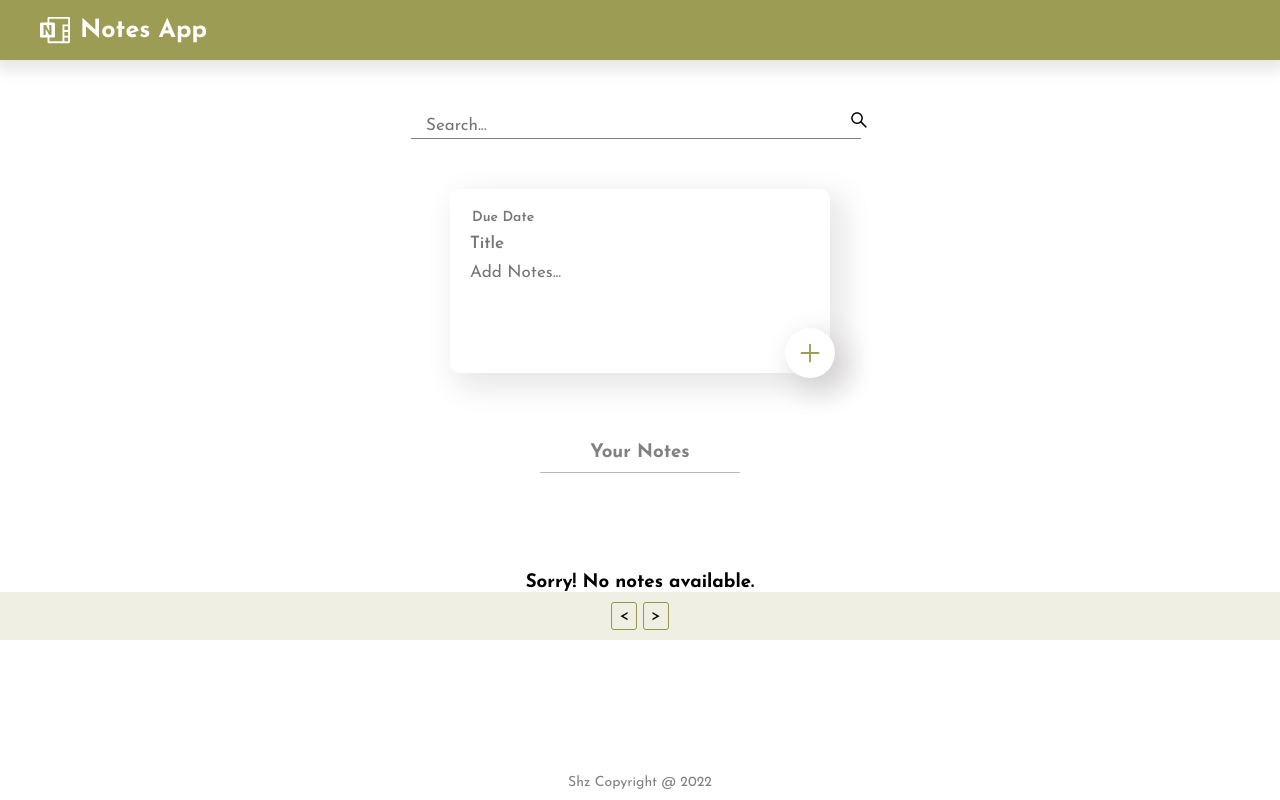
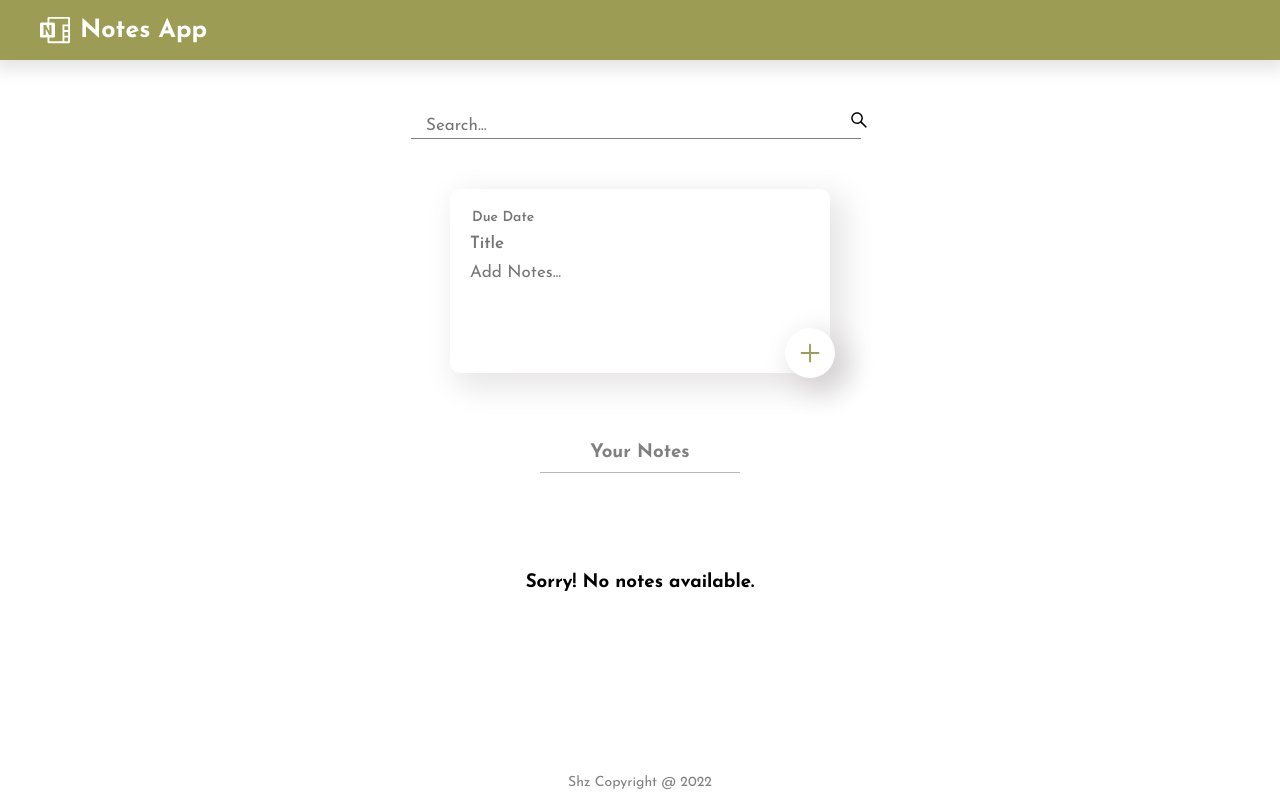
Before and after one commit to Shafaquegithub/Notes_App, a React (Create React App) app: page / in a window 1280 px wide. Built offline with nearby package versions, Linux system fonts and the light colour scheme.

Commit message:
array reversed

```diff
--- a/package.json
+++ b/package.json
@@ -1,4 +1,5 @@
 {
+  "homepage": "http://Shafaquegithub.github.io/Notes_App",
   "name": "nona_project",
   "version": "0.1.0",
   "private": true,
@@ -14,6 +15,8 @@
     "web-vitals": "^2.1.4"
   },
   "scripts": {
+    "predeploy": "npm run build",
+    "deploy": "gh-pages -d build",
     "start": "react-scripts start",
     "build": "react-scripts build",
     "test": "react-scripts test",
--- a/src/components/AllNotes/AllNotes.js
+++ b/src/components/AllNotes/AllNotes.js
@@ -16,7 +16,7 @@ const AllNotes = ({
   const [pageNum, setPageNum] = useState(1);
   const start = pageNum * notesPerPage - notesPerPage;
   const end = pageNum * notesPerPage;
-
+  console.log([...allNotes].reverse());
   return (
     <>
       <h3 className="notes-heading">Your Notes</h3>
@@ -26,7 +26,8 @@ const AllNotes = ({
       ) : (
         <section className="allNotes-sec">
           {allNotes &&
-            allNotes
+            [...allNotes]
+              .reverse()
               .slice(start, end)
               .map((items, index) => (
                 <Notes
--- a/src/components/Pagination/Pagination.jsx
+++ b/src/components/Pagination/Pagination.jsx
@@ -13,13 +13,17 @@ function Pagination({ pageNum, setPageNum, allNotes, notesPerPage }) {
   };
   return (
     <>
-      <div className="pagination-container">
+      <div
+        className="pagination-container"
+        style={{ display: allNotes.length <= 4 ? "none" : "flex" }}
+      >
         <div
           className=" pagination-div prev"
           onClick={() => handlePrevAndForward(-1)}
         >{`<`}</div>
         {pageNumbers.map((num) => (
           <div
+            key={num}
             className={`pagination-div page-num ${num == pageNum && "active"}`}
             onClick={() => setPageNum(num)}
           >
```
